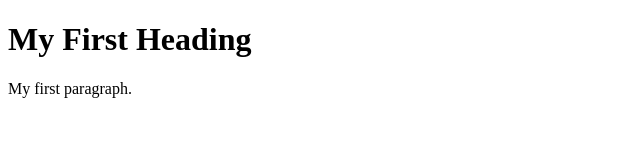
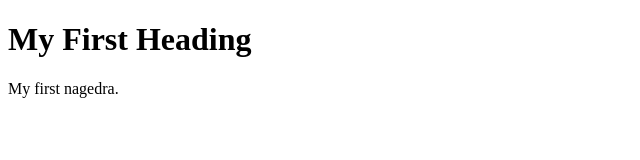
Before and after one commit to nagisettynagendrababu2001-blip/axisbank1, a plain HTML site: page index.html in a window 1280 px wide. Shown: the full height of the page, 0-640 px from the left. Drawn offline with Linux system fonts and the light colour scheme.

Commit message:
first commit for 3 files

```diff
--- a/index.html
+++ b/index.html
@@ -3,7 +3,7 @@
 <body>
 
 <h1>My First Heading</h1>
-<p>My first paragraph.</p>
+<p>My first nagedra.</p>
 
 </body>
-</html>
+</hml>
```
Also changed, not shown: 1 other file.
